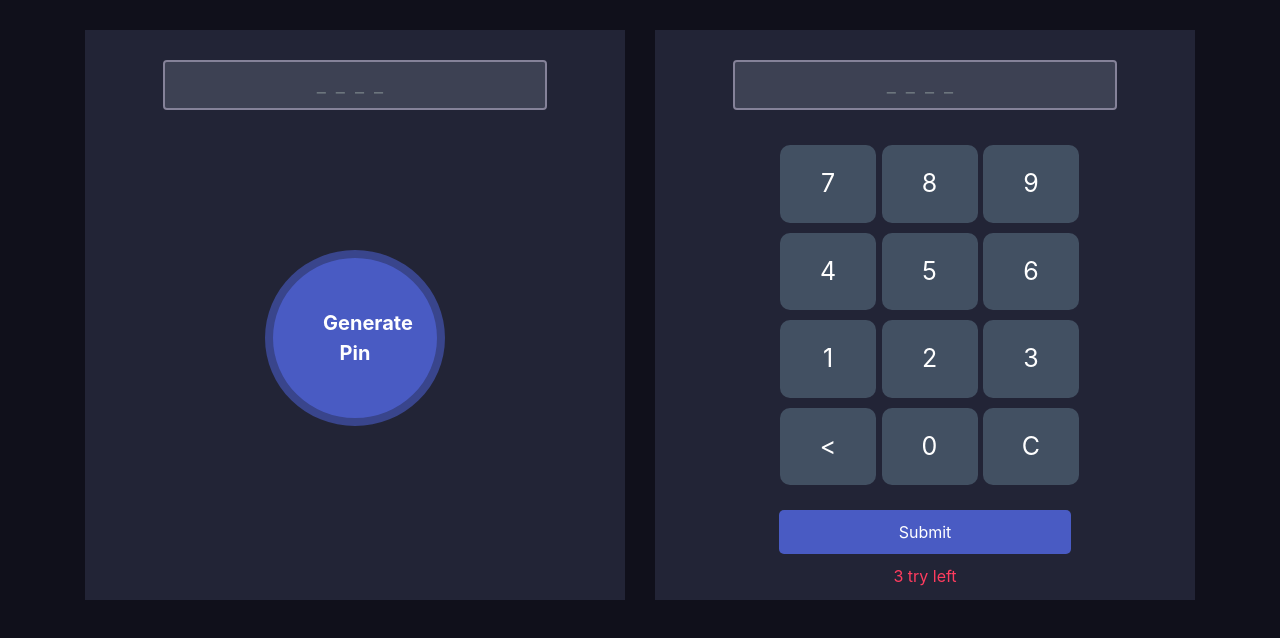
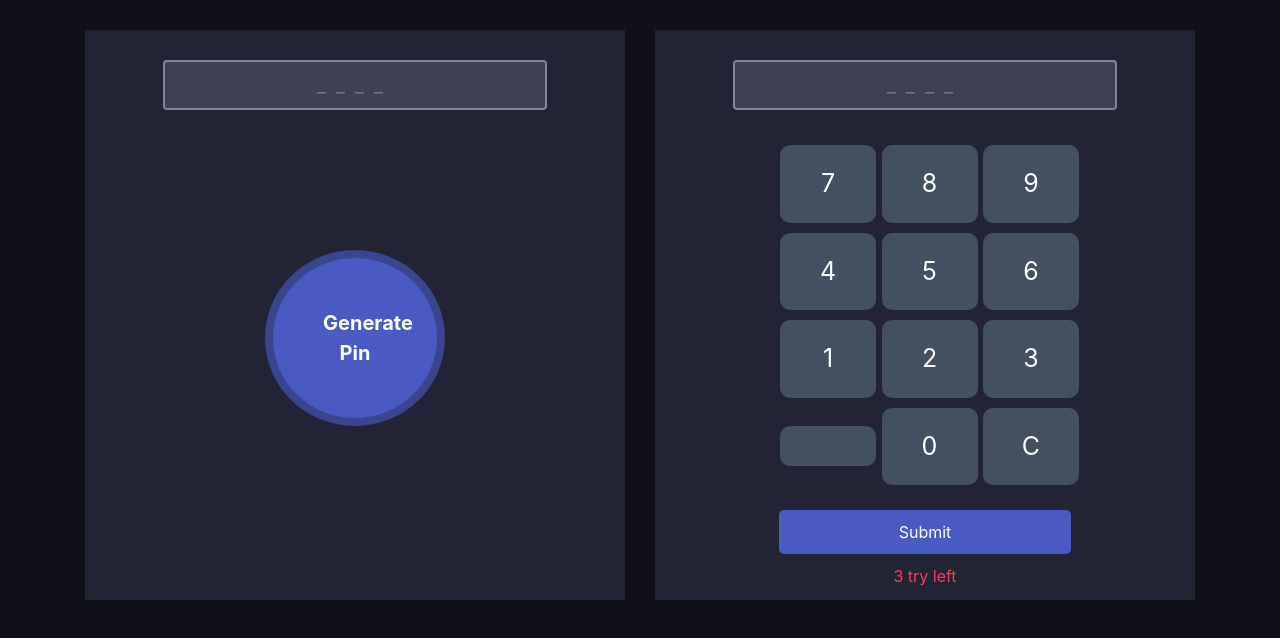
Before and after one commit to shuvocasanova/pin-matcher, a plain HTML site: page index.html in a window 1280 px wide. Drawn offline with nearby package versions, Linux system fonts and the light colour scheme.

Commit message:
first commit

```diff
--- a/index.html
+++ b/index.html
@@ -40,7 +40,7 @@
                             </div>
                             <div class="calc-button-row">
                                 <div class="button operator" id="backspace">
-                                    <</div>
+                                    </div>
                                         <div class="button number" id="0">0</div>
                                         <div class="button operator" id="clear">C</div>
                                 </div>
```
